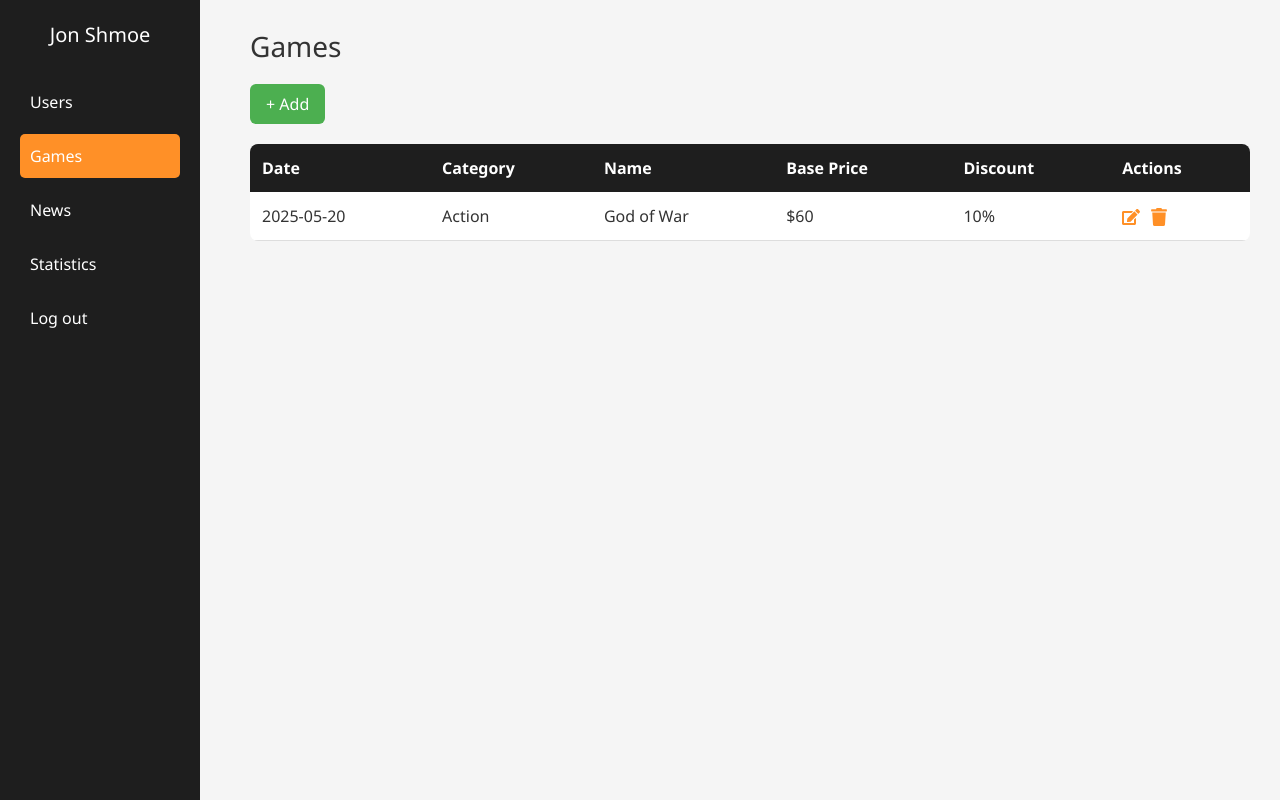
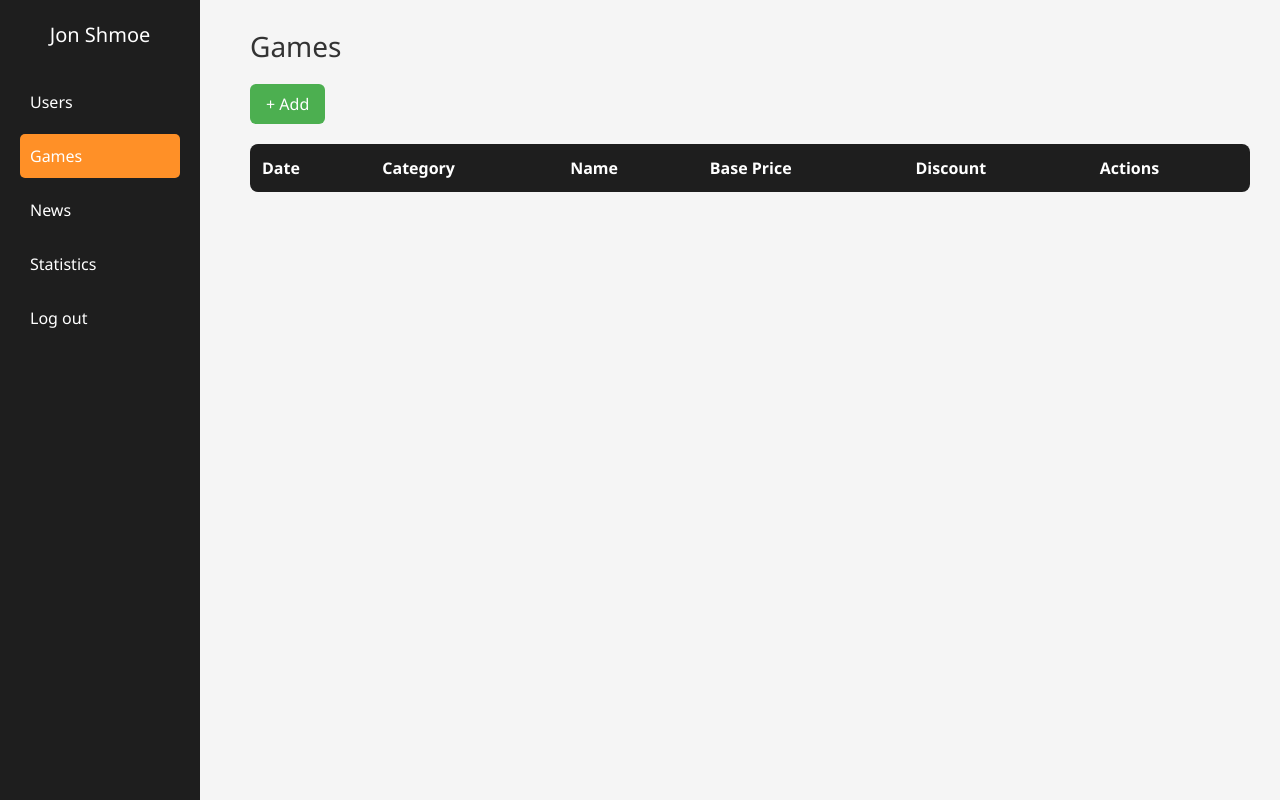
Before and after one commit to leco123456/Grupo-7.PW, a React (Vite) app in the folder Grupo7-react/: page /adminjuegos in a window 1280 px wide. Built offline with nearby package versions, Linux system fonts and the light colour scheme.

Commit message:
local storage paginaadmin

```diff
--- a/Grupo7-react/src/Pages/AdminJuegos.tsx
+++ b/Grupo7-react/src/Pages/AdminJuegos.tsx
@@ -1,11 +1,10 @@
-import { useState } from 'react';
+import { useState, useEffect } from 'react';
 import AgregarJuego from './AgregarJuego';
 import EditarJuego from './EditarJuego';
-import EliminarJuego from './EliminarJuego';  // Importamos el componente de eliminar
+import EliminarJuego from './EliminarJuego';
 import { FaEdit, FaTrash } from 'react-icons/fa';
 import './AdminJuegos.css';
 
-// Tipo para los juegos
 interface Game {
   name: string;
   description: string;
@@ -19,40 +18,42 @@ interface Game {
 const AdminJuegos = () => {
   const [mostrarAgregarModal, setMostrarAgregarModal] = useState(false);
   const [mostrarEditarModal, setMostrarEditarModal] = useState(false);
-  const [mostrarEliminarModal, setMostrarEliminarModal] = useState(false);  // Estado para el modal de eliminar
-  const [juegos, setJuegos] = useState<Game[]>([
-    {
-      name: 'God of War',
-      description: 'Epic action game',
-      category: 'Action',
-      price: 60,
-      discount: 10,
-      photo: 'https://example.com/godofwar.jpg',
-      date: '2025-05-20',
-    },
-  ]);
+  const [mostrarEliminarModal, setMostrarEliminarModal] = useState(false);
+  const [juegos, setJuegos] = useState<Game[]>([]); // Empezamos con un array vacío
   const [juegoEnEdicion, setJuegoEnEdicion] = useState<Game | null>(null);
   const [juegoIndexEnEdicion, setJuegoIndexEnEdicion] = useState<number | null>(null);
-  const [juegoAEliminar, setJuegoAEliminar] = useState<Game | null>(null);  // Estado para el juego que estamos a punto de eliminar
+  const [juegoAEliminar, setJuegoAEliminar] = useState<Game | null>(null);
 
-  // Función para agregar un nuevo juego
+  // Cargar juegos desde localStorage al montar el componente
+  useEffect(() => {
+    const juegosGuardados = localStorage.getItem('juegos');
+    if (juegosGuardados) {
+      setJuegos(JSON.parse(juegosGuardados));  // Si hay juegos guardados, los cargamos
+    }
+  }, []);
+
+  // Guardar juegos en localStorage cuando se actualicen
+  useEffect(() => {
+    if (juegos.length > 0) {
+      localStorage.setItem('juegos', JSON.stringify(juegos));  // Guardamos los juegos cada vez que se actualizan
+    }
+  }, [juegos]);
+
   const agregarJuego = (juego: Omit<Game, 'date'>) => {
     const nuevoJuego: Game = {
       ...juego,
-      date: new Date().toISOString().split('T')[0],
+      date: new Date().toISOString().split('T')[0],  // Asignamos la fecha actual
     };
-    setJuegos([...juegos, nuevoJuego]);
-    setMostrarAgregarModal(false);
+    setJuegos([...juegos, nuevoJuego]);  // Agregamos el nuevo juego a la lista
+    setMostrarAgregarModal(false);  // Cerramos el modal
   };
 
-  // Función para iniciar la edición
   const handleEditarClick = (juego: Game, index: number) => {
     setJuegoEnEdicion(juego);
     setJuegoIndexEnEdicion(index);
     setMostrarEditarModal(true);
   };
 
-  // Guardar los cambios del juego editado
   const guardarJuegoEditado = (juegoEditado: Game) => {
     if (juegoIndexEnEdicion !== null) {
       const juegosActualizados = [...juegos];
@@ -64,18 +65,16 @@ const AdminJuegos = () => {
     setJuegoIndexEnEdicion(null);
   };
 
-  // Función para abrir el modal de eliminar
   const handleEliminarClick = (juego: Game) => {
-    setJuegoAEliminar(juego);  // Guardamos el juego a eliminar
-    setMostrarEliminarModal(true);  // Mostramos el modal
+    setJuegoAEliminar(juego);
+    setMostrarEliminarModal(true);
   };
 
-  // Función para confirmar la eliminación
   const eliminarJuego = () => {
     if (juegoAEliminar) {
-      setJuegos(juegos.filter((juego) => juego.name !== juegoAEliminar.name));  // Eliminamos el juego
-      setMostrarEliminarModal(false);  // Cerramos el modal
-      setJuegoAEliminar(null);  // Reseteamos el estado del juego a eliminar
+      setJuegos(juegos.filter((juego) => juego.name !== juegoAEliminar.name));
+      setMostrarEliminarModal(false);
+      setJuegoAEliminar(null);
     }
   };
 
@@ -124,7 +123,7 @@ const AdminJuegos = () => {
                   />
                   <FaTrash
                     style={{ cursor: 'pointer' }}
-                    onClick={() => handleEliminarClick(juego)}  // Mostramos el modal de eliminar
+                    onClick={() => handleEliminarClick(juego)}
                   />
                 </td>
               </tr>
@@ -152,7 +151,7 @@ const AdminJuegos = () => {
         <EliminarJuego
           juego={juegoAEliminar.name}
           onClose={() => setMostrarEliminarModal(false)}
-          onConfirm={eliminarJuego}  // Confirmamos la eliminación
+          onConfirm={eliminarJuego}
         />
       )}
     </>
```
